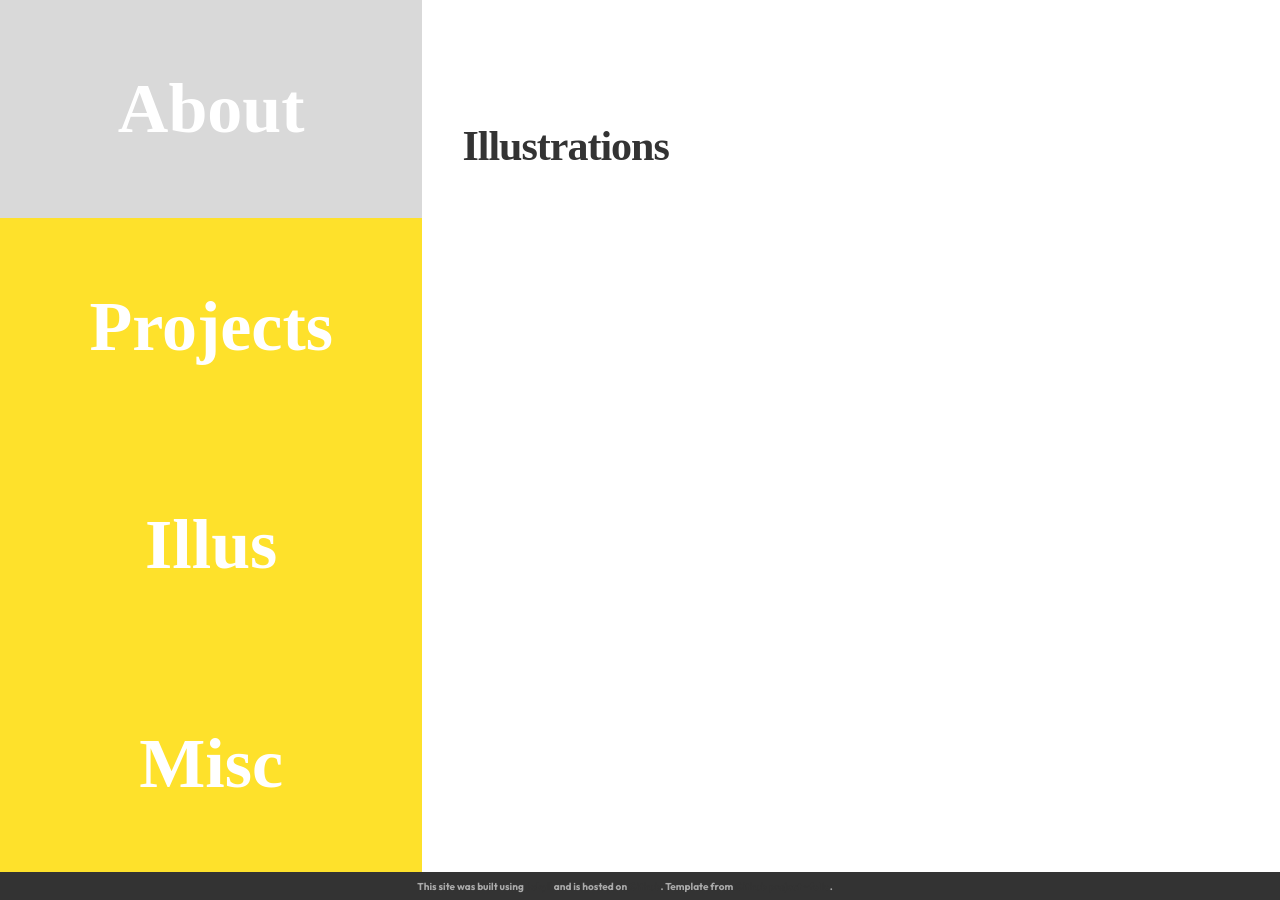
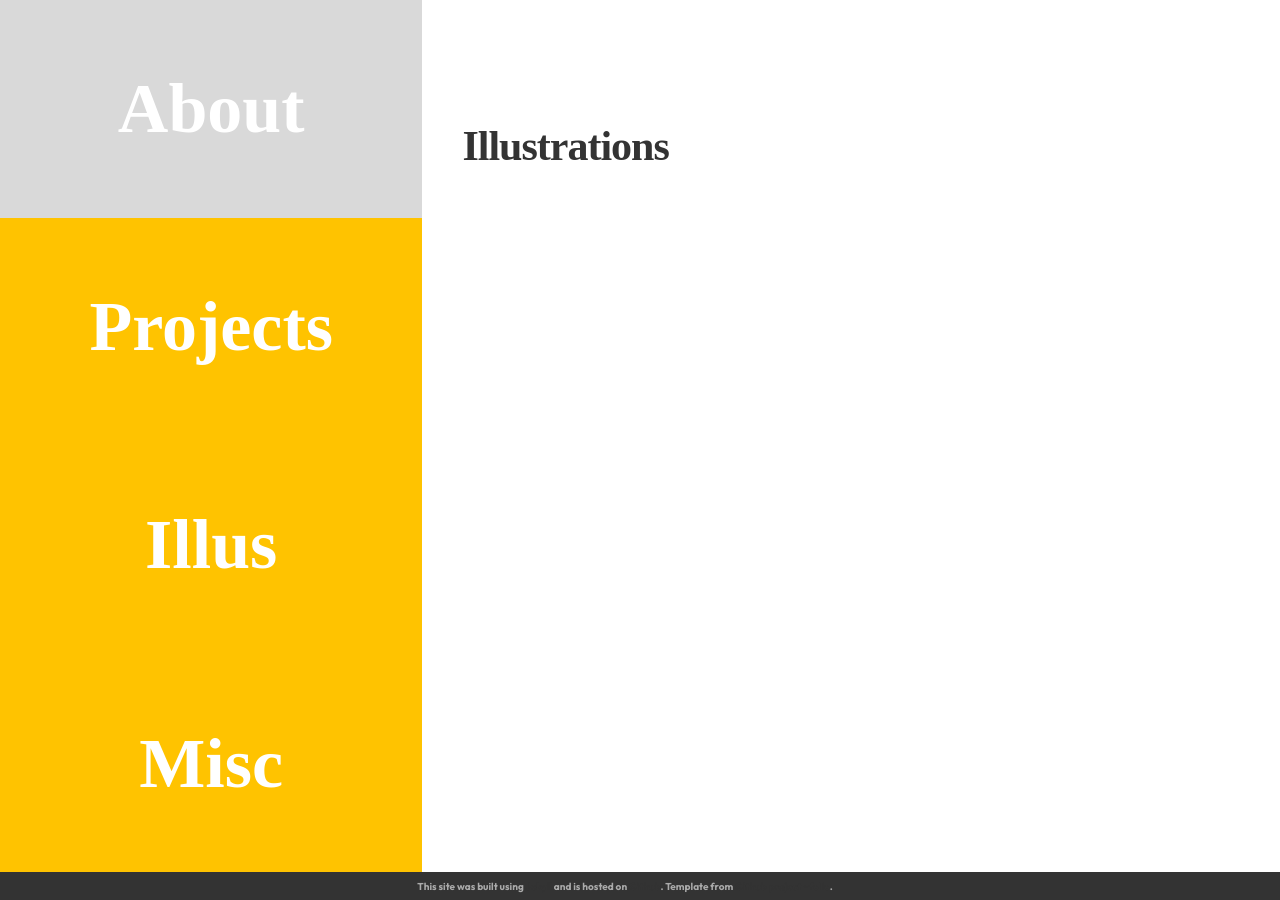
Before and after one commit to Nordicpuff/portfolio, a Jekyll site: the page built from docs/illustrations.md, in a window 1280 px wide. Built offline with Jekyll 4.4.1, drawn with Linux system fonts in a browser that asks for light colours; nearby versions of some CDN libraries; some web fonts are replaced.

Commit message:
Update _layout.scss
header color change

```diff
--- a/docs/_sass/_layout.scss
+++ b/docs/_sass/_layout.scss
@@ -9,7 +9,7 @@
  */
 .site-header {
 border-bottom: 1px solid $grey-color-light;
-background-color: $yellow;
+background-color: #FFC300;
 font-family: $title-font-family;
 opacity: 1.00;
 position:fixed;
```
